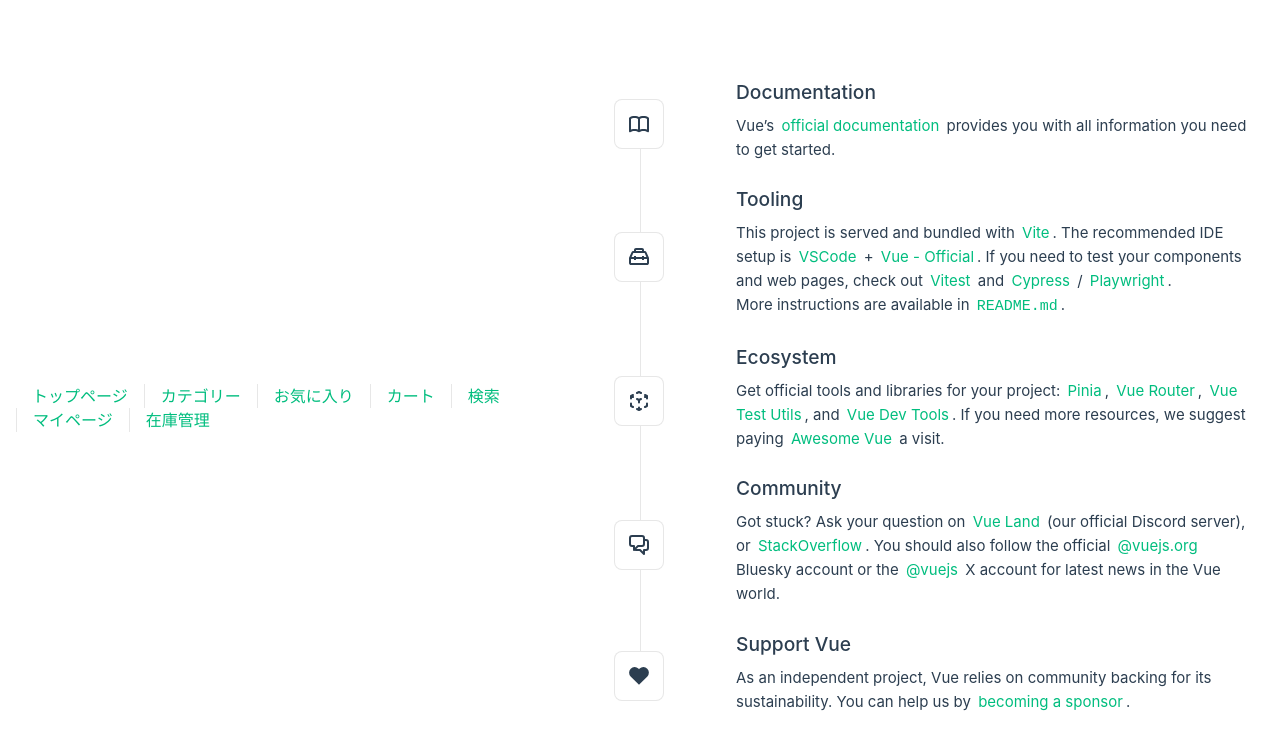
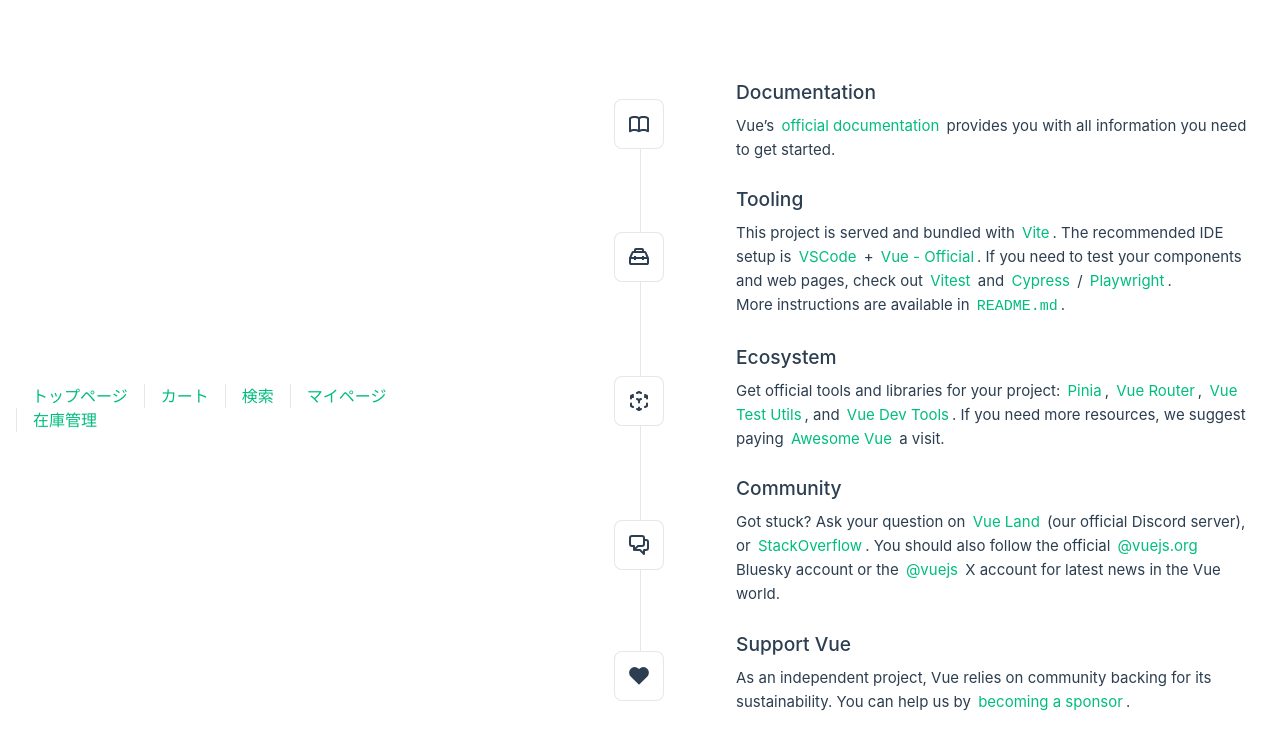
Before and after one commit to arnet-hirata/pokemon, a Vue app in the folder front/: page / in a window 1280 px wide. Shown: the top 750 px of the page. Built offline with nearby package versions, Linux system fonts and the light colour scheme.

Commit message:
nav項目の削除、maypage内でログアウトするとログイン画面へ遷移させるように追加

```diff
--- a/front/src/App.vue
+++ b/front/src/App.vue
@@ -10,8 +10,6 @@
     <div class="wrapper">
       <nav>
         <RouterLink to="/products/index">トップページ</RouterLink>
-        <RouterLink to="/category">カテゴリー</RouterLink>
-        <RouterLink to="/favorite">お気に入り</RouterLink>
         <RouterLink to="/cart">カート</RouterLink>
         <RouterLink to="/products/search">検索</RouterLink>
         <RouterLink to="/mypage">マイページ</RouterLink>
--- a/front/src/views/MypageView.vue
+++ b/front/src/views/MypageView.vue
@@ -49,13 +49,14 @@
     // ローカルストレージをクリア
     localStorage.removeItem('token')
     localStorage.removeItem('user')
-
+    router.push('/login')
     // フォームを再表示
     isLoggedIn.value = false
     formData.email = ''
     formData.password = ''
+
     showMessage('ログアウトしました', false)
-    router.push('/products/index')
+
 
   }
   router.push('/login')
@@ -123,9 +124,5 @@
         </section>
 
     </div>
-    <div v-else>
-        <button @click="handleLogin">
-            ログインする
-        </button>
-    </div>
+
 </template>
```
